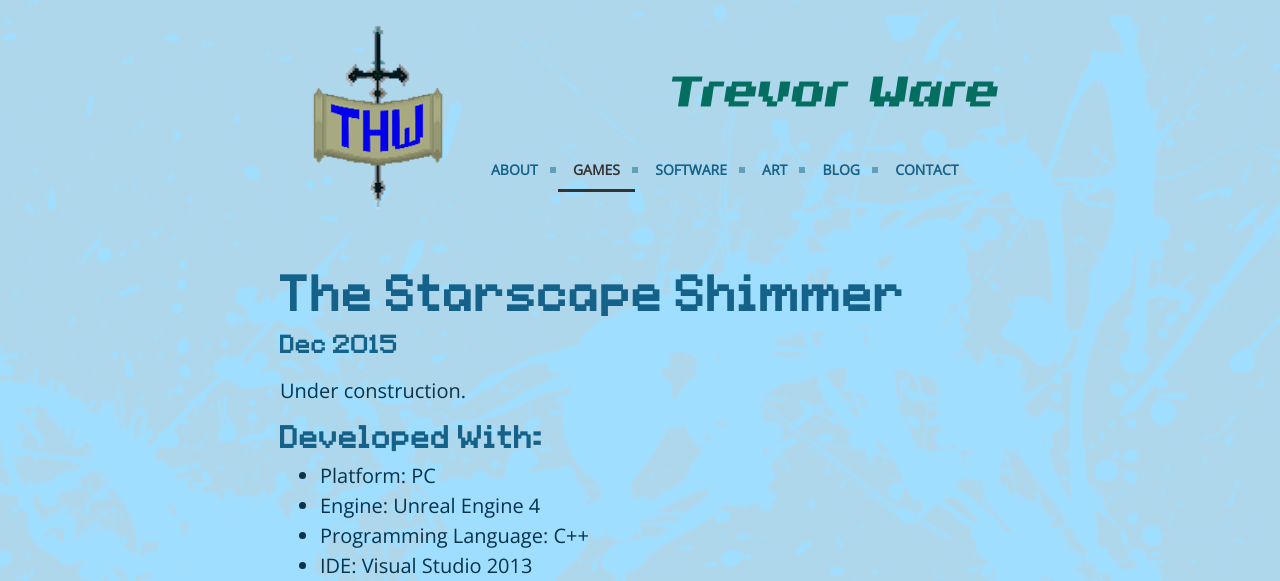
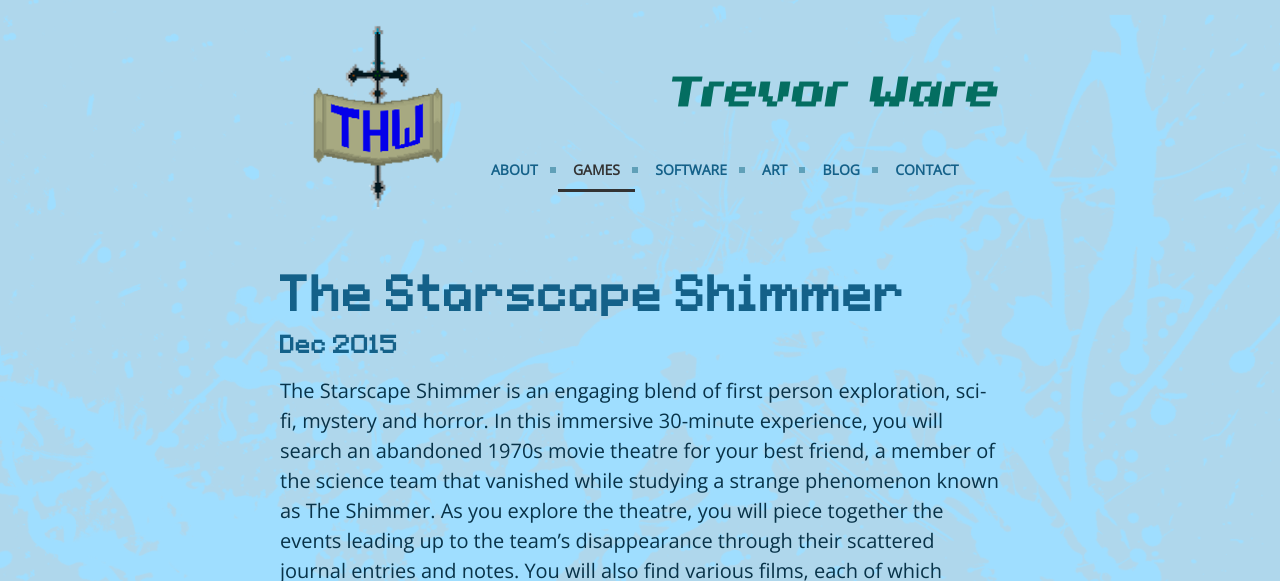
Before and after one commit to twarrre/twarrre.github.io, a Jekyll site: the page built from games/_posts/2015-12-09-starscape_shimmer.md, in a window 1280 px wide and 1400 px high. Shown: the top 581 px of the window. Built offline with Jekyll 4.4.1, drawn with Linux system fonts in a browser that asks for light colours; some of the changed text lies outside the part shown; grey boxes are pictures that could not be loaded.

Commit message:
Added content to the starscape shimmer.

```diff
--- a/games/_posts/2015-12-09-starscape_shimmer.md
+++ b/games/_posts/2015-12-09-starscape_shimmer.md
@@ -6,7 +6,15 @@
 tag: Games
 gallery: starscapeGallery
 ---
-Under construction.
+The Starscape Shimmer is an engaging blend of first person exploration, sci-fi, mystery and horror. In this immersive 30-minute experience, you will search an abandoned 1970s movie theatre for your best friend, a member of the science team that vanished while studying a strange phenomenon known as The Shimmer. As you explore the theatre, you will piece together the events leading up to the team’s disappearance through their scattered journal entries and notes. You will also find various films, each of which contain fragmented messages; decoding these messages will bring you closer to finding your friend, but as you unravel the strange mysteries that surround the movie theatre, you’ll end up discovering much more.
+
+Below is a trailer that was made about half-way through development.
+
+<div class="video">
+	<iframe src="https://www.youtube.com/embed/v8MV1ExJAac" frameborder="0" allowfullscreen="1"></iframe>
+</div>
+
+This game was developed by a team of five during the third term of the BCIT Video Game Development program. The game is an exploration game similar to games like Gone Home. As you explore the abandoned theatre, you begin to piece together what happened and why it has become abandoned. In addition, you can watch some old public domain films that we have included as part of the puzzles in the game. During development, I handled programming the player interactions such as reading notes, opening doors and manipulating objects. I also programmed the GUI and created some basic art assets for the game.
 
 ###Developed With:
 * Platform: PC
```
